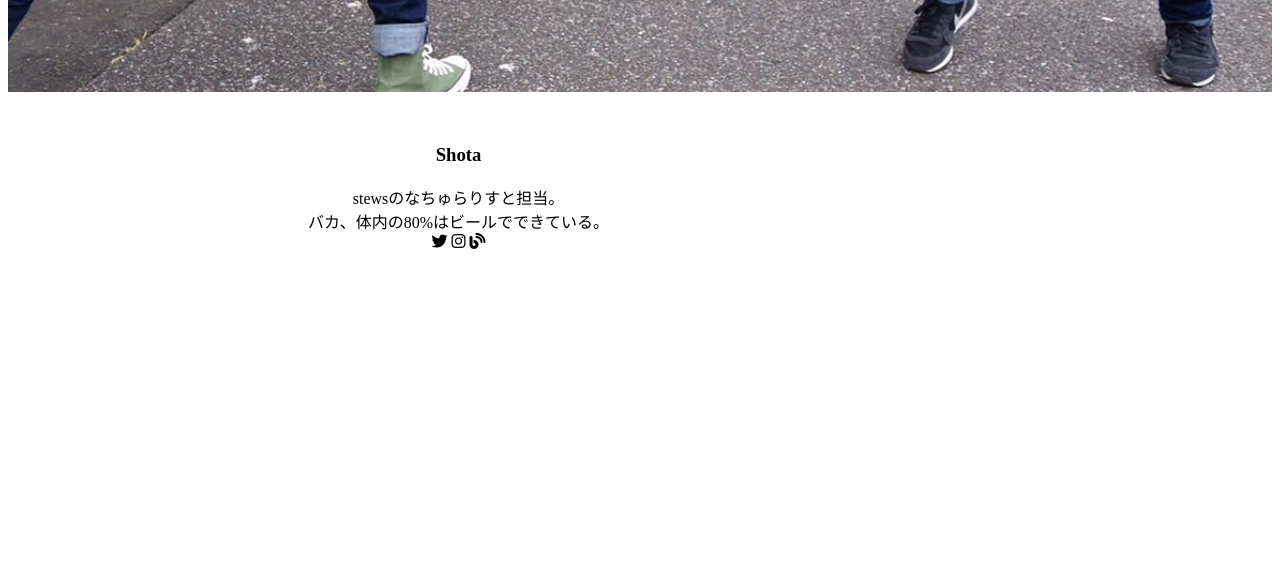
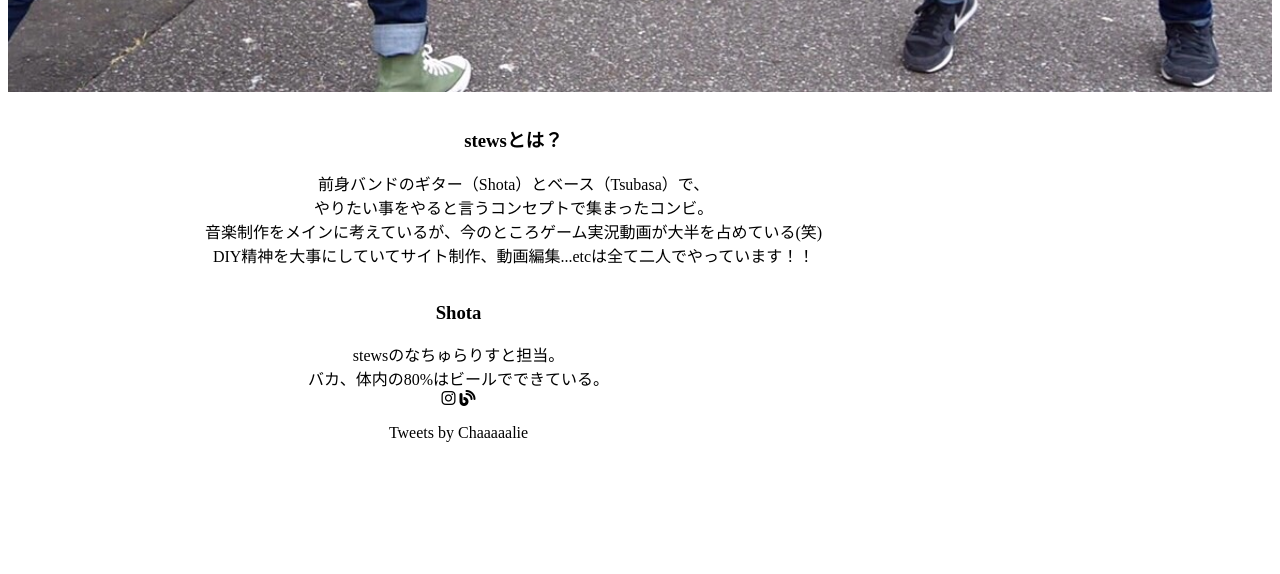
Before and after one commit to chaaaaalie/stews, a plain HTML site: page index.html in a window 1280 px wide. Shown: the part 1780-2354 px from the top of the page. Drawn offline with Linux system fonts and the light colour scheme.

Commit message:
Update index.html

```diff
--- a/index.html
+++ b/index.html
@@ -26,7 +26,7 @@
         <ul>
             <li><a href=""><b>stews?</b></a></li>
             <li><a href=""><b>youtube</b></a>
-            <li><a href=""><b>how to make a stew</b></a></li>
+            <li><a class="coming" href=""><b>how to make a stew</b></a></li>
             <li><a href=""><b>contact</b></a></li>
 
         </ul>
@@ -47,15 +47,23 @@
 
             <div class="prof-wrapper">
 
+                <div class="w-stews">
+                    <h3>stewsとは？</h3>
+                    <p>前身バンドのギター（Shota）とベース（Tsubasa）で、<br>
+                        やりたい事をやると言うコンセプトで集まったコンビ。<br>
+                        音楽制作をメインに考えているが、今のところゲーム実況動画が大半を占めている(笑)<br>
+                        DIY精神を大事にしていてサイト制作、動画編集...etcは全て二人でやっています！！</p>
+                </div>
+
                 <div class="shota">
                     <h3>Shota</h3>
                     <p>
                       stewsのなちゅらりすと担当。<br>
                       バカ、体内の80%はビールでできている。<br>
-                      <i class="fa-brands fa-twitter"></i>
                       <i class="fa-brands fa-instagram"></i>
                       <i class="fa-solid fa-blog"></i>
                     </p>
+                    <a class="twitter-timeline" data-width="300" data-height="450" data-theme="light" href="https://twitter.com/Chaaaaalie?ref_src=twsrc%5Etfw">Tweets by Chaaaaalie</a> <script async src="https://platform.twitter.com/widgets.js" charset="utf-8"></script>
                 </div>
 
                 <div class="tsubasa">
@@ -63,10 +71,10 @@
                     <p>
                       stewsの危険回避担当。<br>
                       ピスタチオ探偵。<br>
-                      <i class="fa-brands fa-twitter"></i>
                       <i class="fa-brands fa-instagram"></i>
 
                     </p>
+                    <a class="twitter-timeline" data-width="300" data-height="450" data-theme="light" href="https://twitter.com/Tsubasa_k9?ref_src=twsrc%5Etfw">Tweets by Tsubasa_k9</a> <script async src="https://platform.twitter.com/widgets.js" charset="utf-8"></script>
                 </div>
             </div>
 </div>
@@ -84,6 +92,7 @@
  <footer>
     <i class="fa-brands fa-twitter"></i>
     <i class="fa-brands fa-youtube"></i>
+    <i class="fa-brands fa-tiktok"></i>
  </footer>
 
 
```
